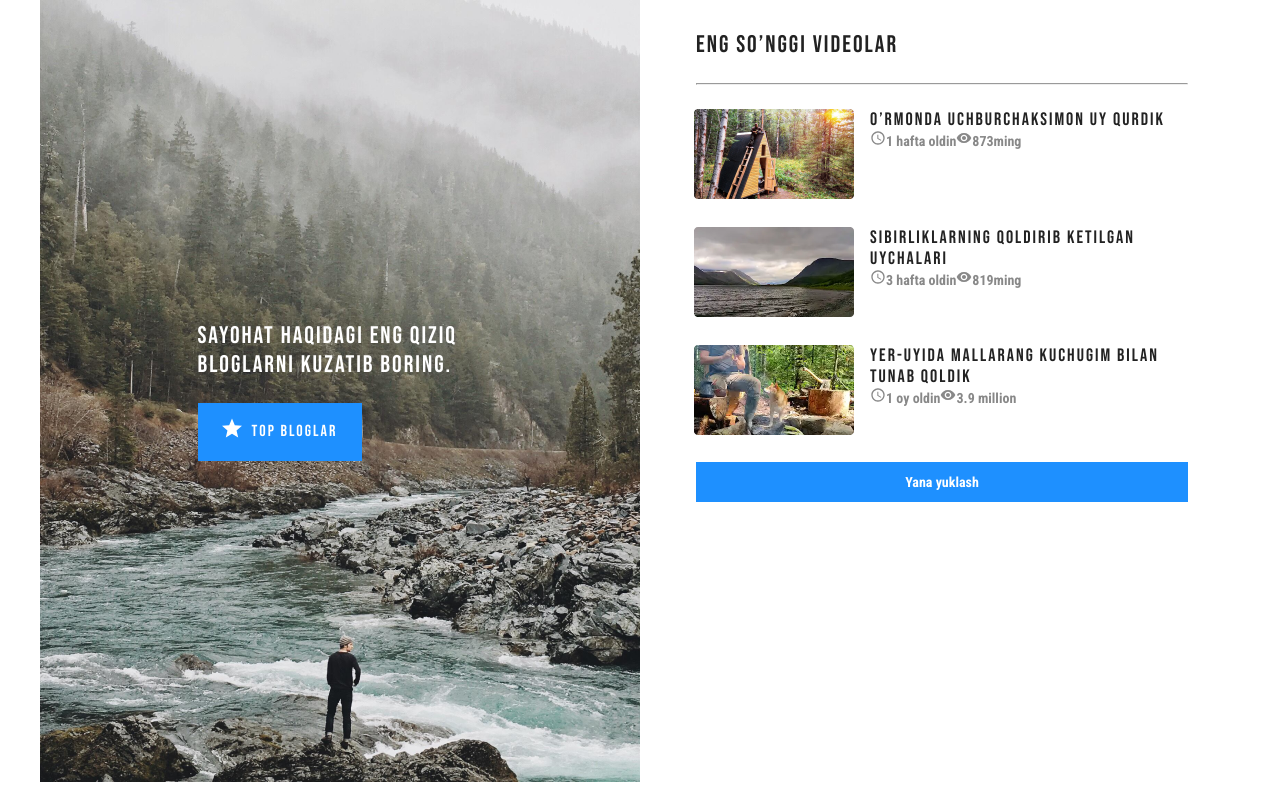
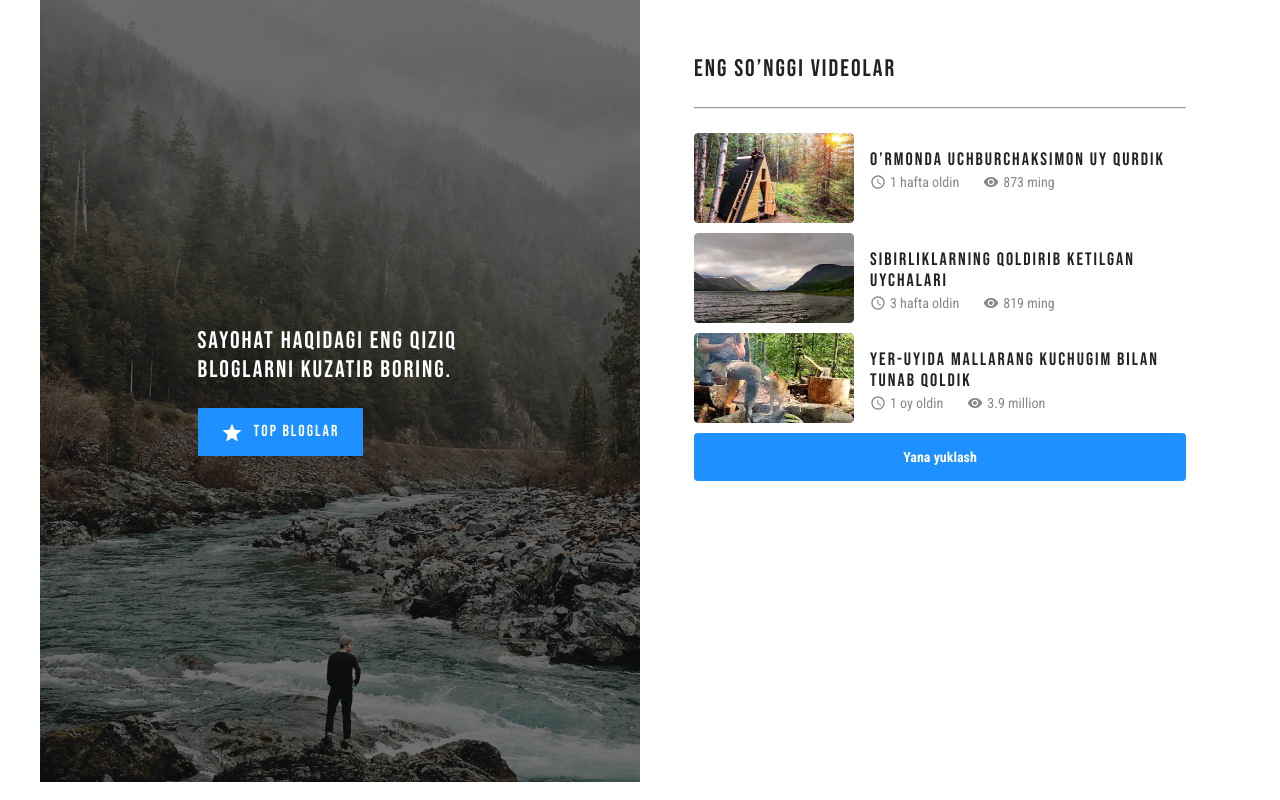
Before and after one commit to Islombek2012/Figma, a plain HTML site: page index.html in a window 1280 px wide. Drawn offline with Linux system fonts and the light colour scheme.

Commit message:
boshqatdan yasadim

```diff
--- a/index.html
+++ b/index.html
@@ -1,76 +1,93 @@
 <!DOCTYPE html>
 <html lang="en">
+
 <head>
     <meta charset="UTF-8">
     <meta http-equiv="X-UA-Compatible" content="IE=edge">
     <meta name="viewport" content="width=device-width, initial-scale=1.0">
-    <title>Article</title>
-    <link rel="stylesheet" href="main.css">
-    <link rel="stylesheet" href="madia.css">
+    <title>Articles</title>
+    <link rel="shortcut icon" href="./images/star-solid.svg" type="image/x-icon">
+    <link rel="stylesheet" href="https://cdnjs.cloudflare.com/ajax/libs/font-awesome/6.5.1/css/all.min.css" integrity="sha512-DTOQO9RWCH3ppGqcWaEA1BIZOC6xxalwEsw9c2QQeAIftl+Vegovlnee1c9QX4TctnWMn13TZye+giMm8e2LwA==" crossorigin="anonymous" referrerpolicy="no-referrer" />
+    <!-- Google Font Bebas Neue&Roboto Condensed-->
     <link rel="preconnect" href="https://fonts.googleapis.com">
     <link rel="preconnect" href="https://fonts.gstatic.com" crossorigin>
-<link href="https://fonts.googleapis.com/css2?family=Bebas+Neue&display=swap" rel="stylesheet">
-<link rel="preconnect" href="https://fonts.googleapis.com">
-<link rel="preconnect" href="https://fonts.gstatic.com" crossorigin>
-<link href="https://fonts.googleapis.com/css2?family=Roboto+Condensed:wght@700&display=swap" rel="stylesheet">
+    <link href="https://fonts.googleapis.com/css2?family=Bebas+Neue&family=Roboto+Condensed:wght@400;700&display=swap" rel="stylesheet">
+    <!-- CSS -->
+    <link rel="stylesheet" href="style.css">
+</head>
 
-</head>
 <body>
     <div class="container">
-        <div class="parent">
         <div class="left">
-                <div class="text">
-                    <h2>Sayohat haqidagi eng qiziq
-                        bloglarni kuzatib boring.</h2>
-                    <button><span><img src="./rasmlar/Vector (1).svg" alt=""></span> top bloglar</button>
+            <div class="left__info">
+                <h1>Sayohat haqidagi eng qiziq
+                    bloglarni kuzatib boring.</h1>
+                <a href="#">
+                    <img src="./images/star.svg" alt="" width="20" height="19">
+                    <span>top bloglar</span>
+                </a>
             </div>
         </div>
         <div class="right">
-                <div class="text2">
-                    <h1>Eng so’nggi videolar</h1>
+            <h1 class="right__title">Eng so’nggi videolar</h1>
             <hr>
-
-                    <div class="home">
-                        <div class="img">
-                        <img src="./rasmlar/article-poster.png" alt="">
+            <div class="right__item">
+                <div class="image">
+                    <img src="./images/article-poster.png" alt="">
                 </div>
-                    <div class="tex">
-                        <h2>O’rmonda uchburchaksimon uy qurdik</h2>
-                        <div class="span">
-                        <span><img src="./rasmlar/icon-clock 1.svg" alt="">1 hafta oldin</span>
-                        <span><img src="./rasmlar/visibility_black_24dp 1.svg" alt="">873ming</span>
+                <div class="info">
+                    <h3>O’rmonda uchburchaksimon uy qurdik</h3>
+                    <div class="icons">
+                        <div>
+                            <img src="./images/icon-clock 1.svg" alt="">
+                            <span>1 hafta oldin</span>
+                        </div>
+                        <div>
+                            <img src="./images/visibility_black_24dp 1 (1).svg" alt="">
+                            <span>873 ming</span>
                         </div>
                     </div>
                 </div>
-                    <div class="home">
-                        <div class="img">
-                        <img src="./rasmlar/article-poster (1).png" alt="">
             </div>
-                    <div class="tex3">
-                        <h2>Sibirliklarning qoldirib ketilgan uychalari</h2>
-                        <div class="span">
-                        <span><img src="./rasmlar/icon-clock 1.svg" alt="">3 hafta oldin</span>
-                        <span><img src="./rasmlar/visibility_black_24dp 1.svg" alt="">819ming</span>
+            <div class="right__item">
+                <div class="image">
+                    <img src="./images/article-poster (1).png" alt="">
+                </div>
+                <div class="info">
+                    <h3>Sibirliklarning qoldirib ketilgan uychalari</h3>
+                    <div class="icons">
+                        <div>
+                            <img src="./images/icon-clock 1.svg" alt="">
+                            <span>3 hafta oldin</span>
+                        </div>
+                        <div>
+                            <img src="./images/visibility_black_24dp 1 (1).svg" alt="">
+                            <span>819 ming</span>
                         </div>
                     </div>
                 </div>
-                    <div class="home">
-                        <div class="img">
-                        <img src="./rasmlar/article-poster (2).png" alt="">
             </div>
-                    <div class="tex2">
-                        <h2>Yer-uyida mallarang kuchugim bilan tunab qoldik</h2>
-                        <div class="span">
-                        <span><img src="./rasmlar/icon-clock 1.svg" alt="">1 oy oldin</span>
-                        <span><img src="./rasmlar/visibility_black_24dp 1.svg" alt="">3.9 million</span>
+            <div class="right__item">
+                <div class="image">
+                    <img src="./images/article-poster (2).png" alt="">
+                </div>
+                <div class="info">
+                    <h3>Yer-uyida mallarang kuchugim bilan tunab qoldik</h3>
+                    <div class="icons">
+                        <div>
+                            <img src="./images/icon-clock 1.svg" alt="">
+                            <span>1 oy oldin</span>
+                        </div>
+                        <div>
+                            <img src="./images/visibility_black_24dp 1 (1).svg" alt="">
+                            <span>3.9 million</span>
                         </div>
                     </div>
                 </div>
-
             </div>
-                <button class="but">Yana yuklash</button>
-            </div>
+            <button class="right__btn">Yana yuklash</button>
         </div>
     </div>
 </body>
+
 </html>
--- a/main.css
+++ /dev/null
@@ -1,124 +0,0 @@
-*{
-    margin: 0;
-    padding: 0;
-    box-sizing: border-box;
-}
-.container{
-    max-width: 1200px;
-    margin: 0 auto;
-}
-.parent{
-    display: flex;
-    position: absolute;
-}
-.left{
-    width: 600px;
-    height: 782px;
-    background-image: url(./rasmlar/Rectangle\ 1.png);
-    background-position: left;
-    background-repeat: no-repeat;
-    background-size: cover;
-    display: flex;
-    align-items: center;
-    justify-content: center;
-}
-.text h2{
-    max-width: 285px;
-    color: white;
-    font-size: 24px;
-    font-family: Bebas Neue;
-    font-weight: 400;
-    letter-spacing: 2px;
-    word-wrap: break-word
-}
-.text button{
-    display: flex;
-    align-items: center;
-    justify-content: center;
-    width: 164px;
-    padding: 15px;
-    background-color: #1E90FF;
-    color: white;
-    font-size: 16px;
-    font-family: Bebas Neue;
-    font-weight: 400;
-    line-height: 24px;
-    letter-spacing: 2px;
-    word-wrap: break-word;
-    border: 0;
-    gap: 10px;
-    margin-top: 24px;
-}
-.text2 h1{
-    color: #222222;
-    font-size: 24px;
-    font-family: Bebas Neue;
-    font-weight: 400;
-    letter-spacing: 2px;
-    word-wrap: break-word;
-    margin-bottom: 24px;
-    margin-left: 56px;
-    margin-top: 30px;
-}
-.text2 hr{
-    margin-left: 56px;
-}
-.home{
-    display: flex;
-    margin-top: 24px;
-    margin-left: 54px;
-}
-.span{
-    display: flex;
-    align-items: center;
-    margin-left: 16px;
-}
-.span span{
-    color: #888888;
-    font-size: 14px;
-    font-family: Roboto Condensed;
-    font-weight: 400;
-    word-wrap: break-word;
-}
-.tex h2{
-    color: #222222;
-    font-size: 18px;
-    font-family: Bebas Neue;
-    font-weight: 400;
-    letter-spacing: 2px;
-    word-wrap: break-word;
-    margin-left: 16px;
-}
-.tex3 h2{
-    max-width: 307px;
-    color: #222222;
-    margin-left: 16px;
-    font-size: 18px;
-    font-family: Bebas Neue;
-    font-weight: 400;
-    letter-spacing: 2px;
-    word-wrap: break-word
-}
-.tex2 h2{
-    max-width: 307px;
-    color: #222222;
-    font-size: 18px;
-    margin-left: 16px;
-    font-family: Bebas Neue;
-    font-weight: 400;
-    letter-spacing: 2px;
-    word-wrap: break-word
-}
-.but{
-    width: 492px;
-    color: white;
-    background-color: #1E90FF;
-    font-size: 14px;
-    padding: 12px;
-    border: 0;
-    font-family: Roboto Condensed;
-    font-weight: 700;
-    margin-left: 56px;
-    margin-top: 23px;
-    word-wrap: break-word
-}
--- /dev/null
+++ b/style.css
@@ -0,0 +1,210 @@
+* {
+    margin: 0;
+    padding: 0;
+    box-sizing: border-box;
+    font-family: 'Bebas Neue', sans-serif;
+    font-style: normal;
+    font-weight: 400;
+    text-decoration: none;
+    list-style: none;
+}
+
+.container {
+    max-width: 1200px;
+    margin: 0 auto;
+    display: flex;
+}
+
+.left,
+.right {
+    width: 600px;
+    height: 782px;
+}
+
+.left {
+    background-image: linear-gradient(rgba(0, 0, 0, 0.3), rgba(0, 0, 0, 0.3)), url(./images/left-bg.png);
+    background-repeat: no-repeat;
+    background-size: cover;
+    background-position: center;
+    display: flex;
+    justify-content: center;
+    align-items: center;
+}
+
+.left__info {
+    width: 285px;
+    display: flex;
+    align-items: flex-start;
+    flex-direction: column;
+    gap: 24px;
+}
+
+.left__info h1 {
+    color: #FFF;
+    font-size: 24px;
+    line-height: normal;
+    letter-spacing: 2px;
+}
+
+.left__info a {
+    display: inline-flex;
+    padding: 12px 24px;
+    justify-content: center;
+    align-items: center;
+    gap: 12px;
+    background: #1E90FF;
+
+}
+
+.left__info a:hover {
+    background: rgba(30, 144, 255, 0.80);
+}
+.left__info a:active {
+    background: rgba(30, 144, 255, 0.60);
+}
+.left__info a span {
+    color: #FFF;
+    font-size: 16px;
+    line-height: 24px;
+    letter-spacing: 2px;
+}
+
+.right {
+    padding: 54px;
+}
+
+.right__title {
+    color: #222;
+    font-size: 24px;
+    line-height: normal;
+    letter-spacing: 2px;
+    margin-bottom: 24px;
+}
+
+.right hr {
+    margin-bottom: 24px;
+}
+
+.right__item {
+    display: flex;
+    align-items: stretch;
+    margin-bottom: 10px;
+}
+
+.image {
+    width: 160px;
+    height: 90px;
+}
+.image:hover img{
+    transform: scale(1.05);
+}
+
+.image img {
+    transition: 0.3s;
+    width: inherit;
+    height: inherit;
+    object-fit: cover;
+    border-radius: 4px;
+}
+
+.info {
+    padding: 16px 16px 0 16px;
+}
+
+.info h3 {
+    color: #222;
+    font-size: 18px;
+    line-height: normal;
+    letter-spacing: 2px;
+    margin-bottom: 4px;
+}
+.info h3:hover{
+    color: #1E90FF;
+    cursor: pointer;
+}
+.info h3:active{
+    color: rgba(30, 144, 255, 0.60);
+    cursor: pointer;
+}
+.icons {
+    display: flex;
+    align-items: center;
+    gap: 24px;
+}
+
+.icons div {
+    display: flex;
+    align-items: center;
+    gap: 4px;
+}
+
+.icons div img {
+    width: 16px;
+    height: 16px;
+}
+
+.icons div span {
+    color: #888;
+    font-family: 'Roboto Condensed', sans-serif;
+    font-size: 14px;
+    line-height: normal;
+}
+
+.right__btn {
+    padding: 16px;
+    border-radius: 4px;
+    background: #1E90FF;
+    color: #FFF;
+    font-family: 'Roboto Condensed', sans-serif;
+    font-size: 14px;
+    font-weight: 700;
+    line-height: normal;
+    width: 100%;
+    border: none;
+}
+
+.right__btn:hover {
+    cursor: pointer;
+    background: rgba(30, 144, 255, 0.80);
+}
+.right__btn:active {
+    cursor: pointer;
+    background: rgba(30, 144, 255, 0.60);
+}
+
+
+@media (max-width:1024px){
+    .right{
+        padding: 15px;
+    }
+}
+
+@media (max-width:880px){
+    .container{
+        flex-direction: column;
+        align-items: center;
+    }
+}
+
+@media (max-width:600px){
+    .left, .right{
+        width: 100%;
+    }
+    .left{
+        height: 100vh;
+    }
+}
+
+@media (max-width: 430px){
+   .right__item{
+    flex-direction: column;
+    margin-bottom: 30px;
+   }
+   .image{
+    width: 100%;
+    height: 130px;
+   }
+   .info{
+    padding: 16px 0 0 0;
+   }
+}
```
Also changed, not shown: madia.css (deleted, +0 -30 lines), images/article-poster (1).png (renamed from rasmlar/article-poster (1).png), images/article-poster (2).png (renamed from rasmlar/article-poster (2).png), images/article-poster.png (added), images/icon-clock 1.svg (renamed from rasmlar/icon-clock 1.svg), images/left-bg.png (added), images/star-solid.svg (added), images/star.svg (renamed from rasmlar/Vector (1).svg), images/visibility_black_24dp 1 (1).svg (renamed from rasmlar/visibility_black_24dp 1.svg), rasmlar/Rectangle 1.png (deleted), rasmlar/article-poster.png (deleted). Lines whose indentation alone changed are shown as unchanged.
